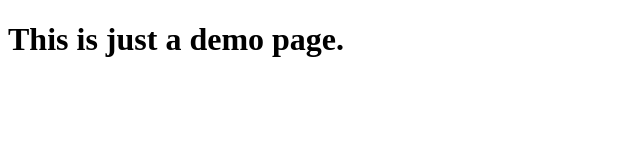
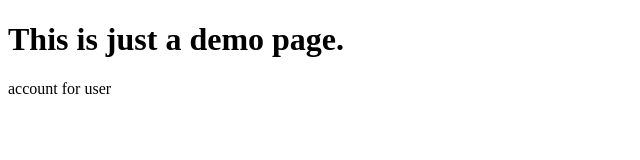
Before and after one commit to nghiavt2906/DemoGit, a plain HTML site: page index.html in a window 1280 px wide. Shown: the whole page, without its empty margins (0-640 px from the left). Drawn offline with Linux system fonts and the light colour scheme.

Commit message:
account authentication

```diff
--- a/index.html
+++ b/index.html
@@ -8,5 +8,6 @@
 </head>
 <body>
     <h1>This is just a demo page.</h1>
+    <div>account for user</div>
 </body>
 </html>
```
Also changed, not shown: account.html (added).
